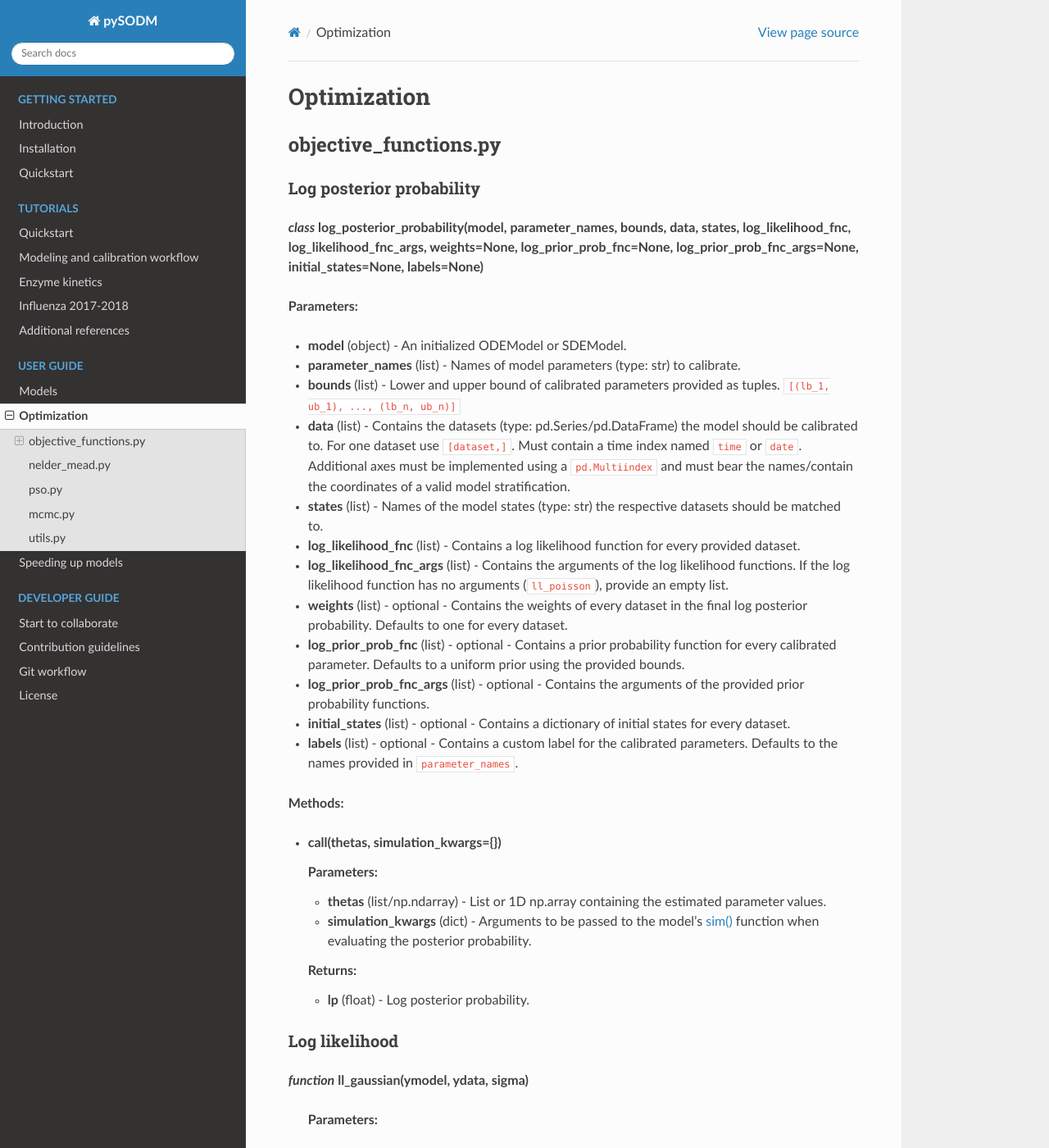
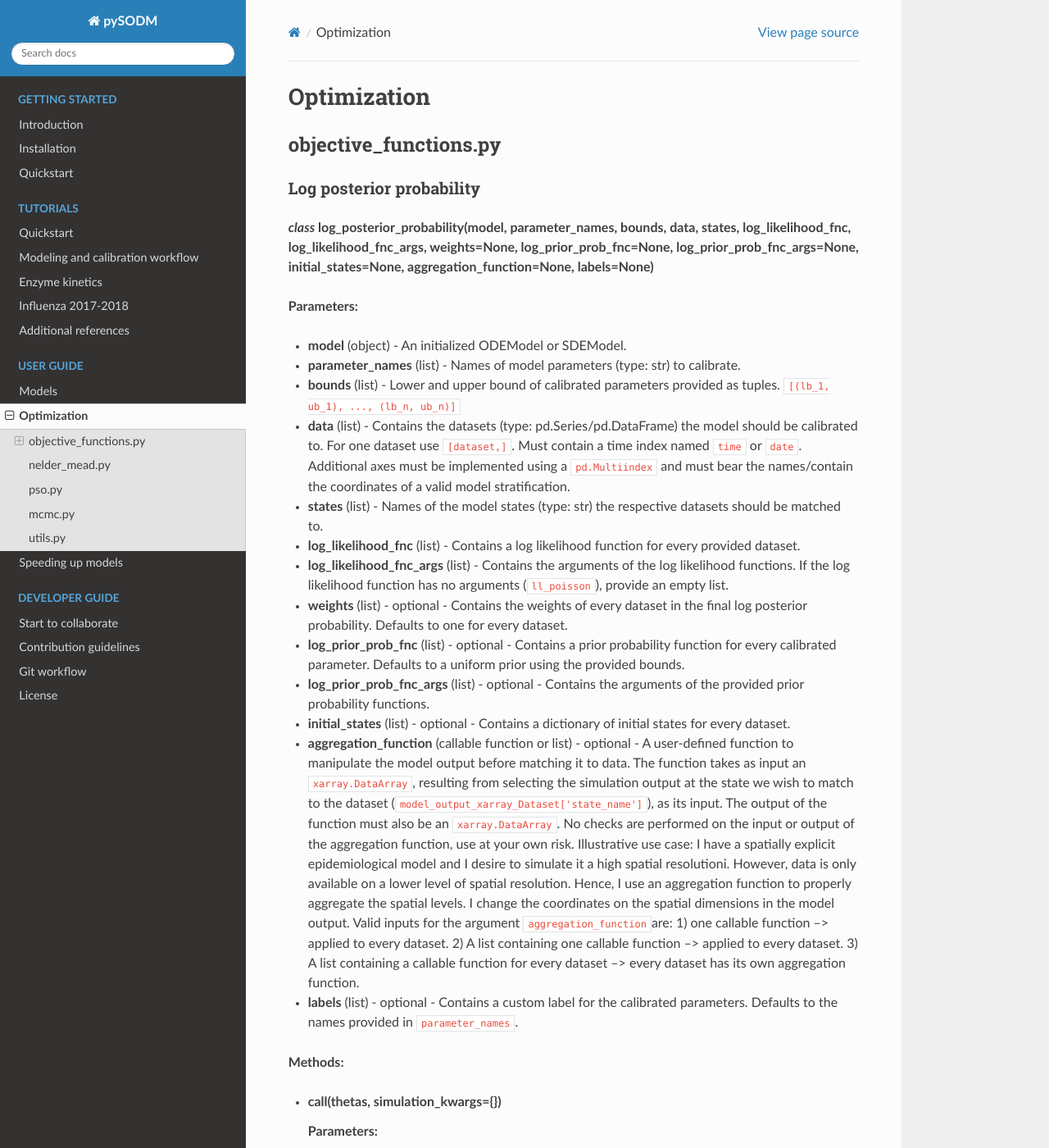
Before and after one commit to twallema/pySODM, a Sphinx documentation site: the page built from docs/optimization.md, in a window 1280 px wide and 1400 px high. Shown: the whole window at 82% size. Built offline with Sphinx 7.4.7 and the Read the Docs theme 2.0.0, drawn with Linux system fonts in a browser that asks for light colours; some of the changed text lies outside the part shown.

Commit message:
update the docs

```diff
--- a/docs/optimization.md
+++ b/docs/optimization.md
@@ -4,7 +4,7 @@
 
 ### Log posterior probability
 
-***class* log_posterior_probability(model, parameter_names, bounds, data, states, log_likelihood_fnc, log_likelihood_fnc_args, weights=None, log_prior_prob_fnc=None, log_prior_prob_fnc_args=None, initial_states=None, labels=None)**
+***class* log_posterior_probability(model, parameter_names, bounds, data, states, log_likelihood_fnc, log_likelihood_fnc_args, weights=None, log_prior_prob_fnc=None, log_prior_prob_fnc_args=None, initial_states=None, aggregation_function=None, labels=None)**
 
 **Parameters:**
 
@@ -19,6 +19,7 @@
 * **log_prior_prob_fnc** (list) - optional - Contains a prior probability function for every calibrated parameter. Defaults to a uniform prior using the provided bounds.
 * **log_prior_prob_fnc_args** (list) - optional - Contains the arguments of the provided prior probability functions.
 * **initial_states** (list) - optional - Contains a dictionary of initial states for every dataset.
+* **aggregation_function** (callable function or list) - optional - A user-defined function to manipulate the model output before matching it to data. The function takes as input an `xarray.DataArray`, resulting from selecting the simulation output at the state we wish to match to the dataset (`model_output_xarray_Dataset['state_name']`), as its input. The output of the function must also be an `xarray.DataArray`. No checks are performed on the input or output of the aggregation function, use at your own risk. Illustrative use case: I have a spatially explicit epidemiological model and I desire to simulate it a high spatial resolutioni. However, data is only available on a lower level of spatial resolution. Hence, I use an aggregation function to properly aggregate the spatial levels. I change the coordinates on the spatial dimensions in the model output. Valid inputs for the argument `aggregation_function`are: 1) one callable function --> applied to every dataset. 2) A list containing one callable function --> applied to every dataset. 3) A list containing a callable function for every dataset --> every dataset has its own aggregation function.
 * **labels** (list) - optional - Contains a custom label for the calibrated parameters. Defaults to the names provided in `parameter_names`.
 
 **Methods:**
@@ -26,11 +27,11 @@
 * **__call__(thetas, simulation_kwargs={})**
 
     **Parameters:**
-    * **thetas** (list/np.ndarray) - List or 1D np.array containing the estimated parameter values.
-    * **simulation_kwargs** (dict) - Arguments to be passed to the model's [sim()](models.md) function when evaluating the posterior probability.
+    * **thetas** (list/np.ndarray) - A flattened list containing the estimated parameter values.
+    * **simulation_kwargs** (dict) - Optional arguments to be passed to the model's [sim()](models.md) function when evaluating the posterior probability.
 
     **Returns:**
-    * **lp** (float) - Log posterior probability.
+    * **lp** (float) - Logarithm of the posterior probability.
 
 ### Log likelihood
 
```
